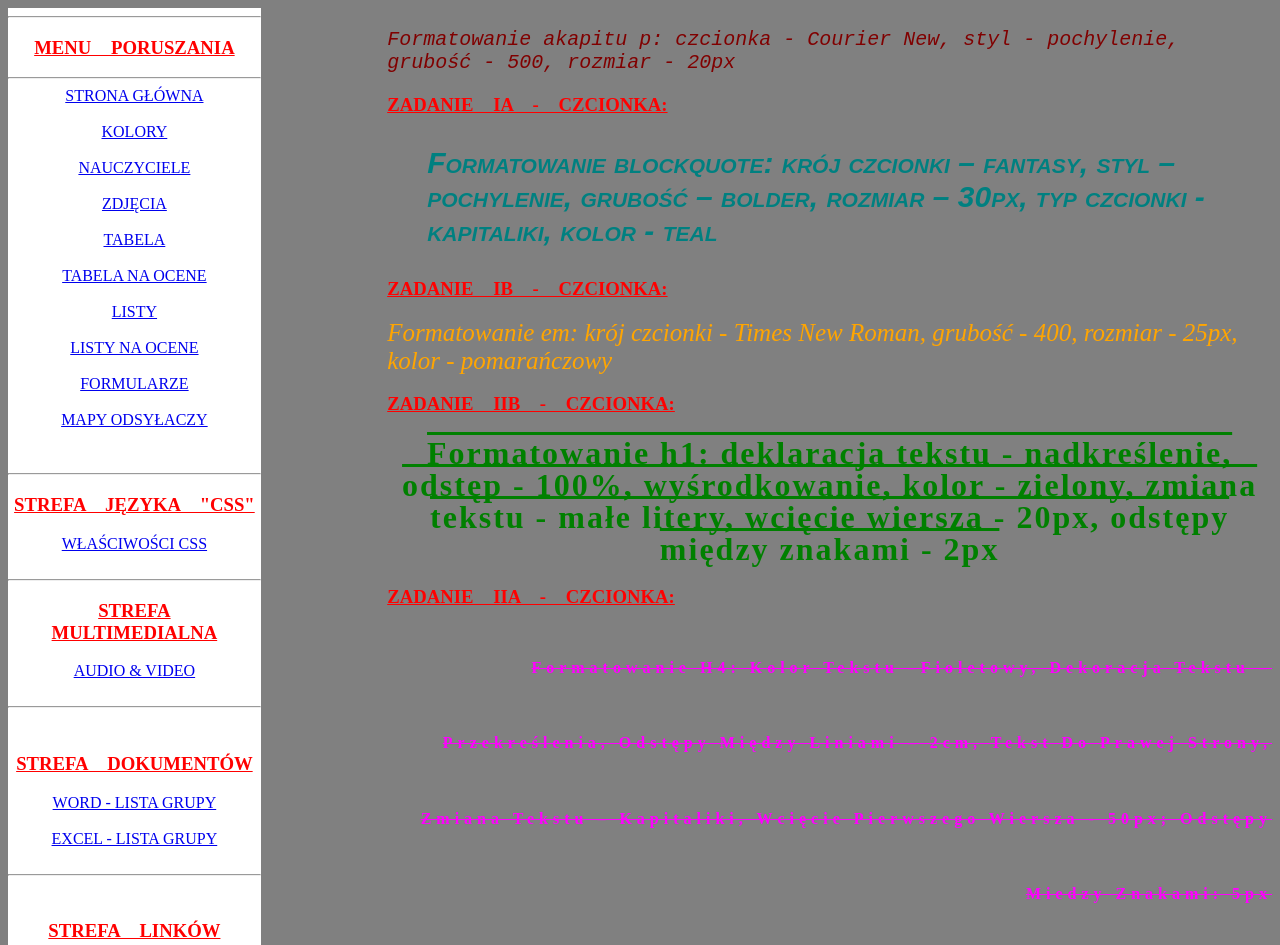
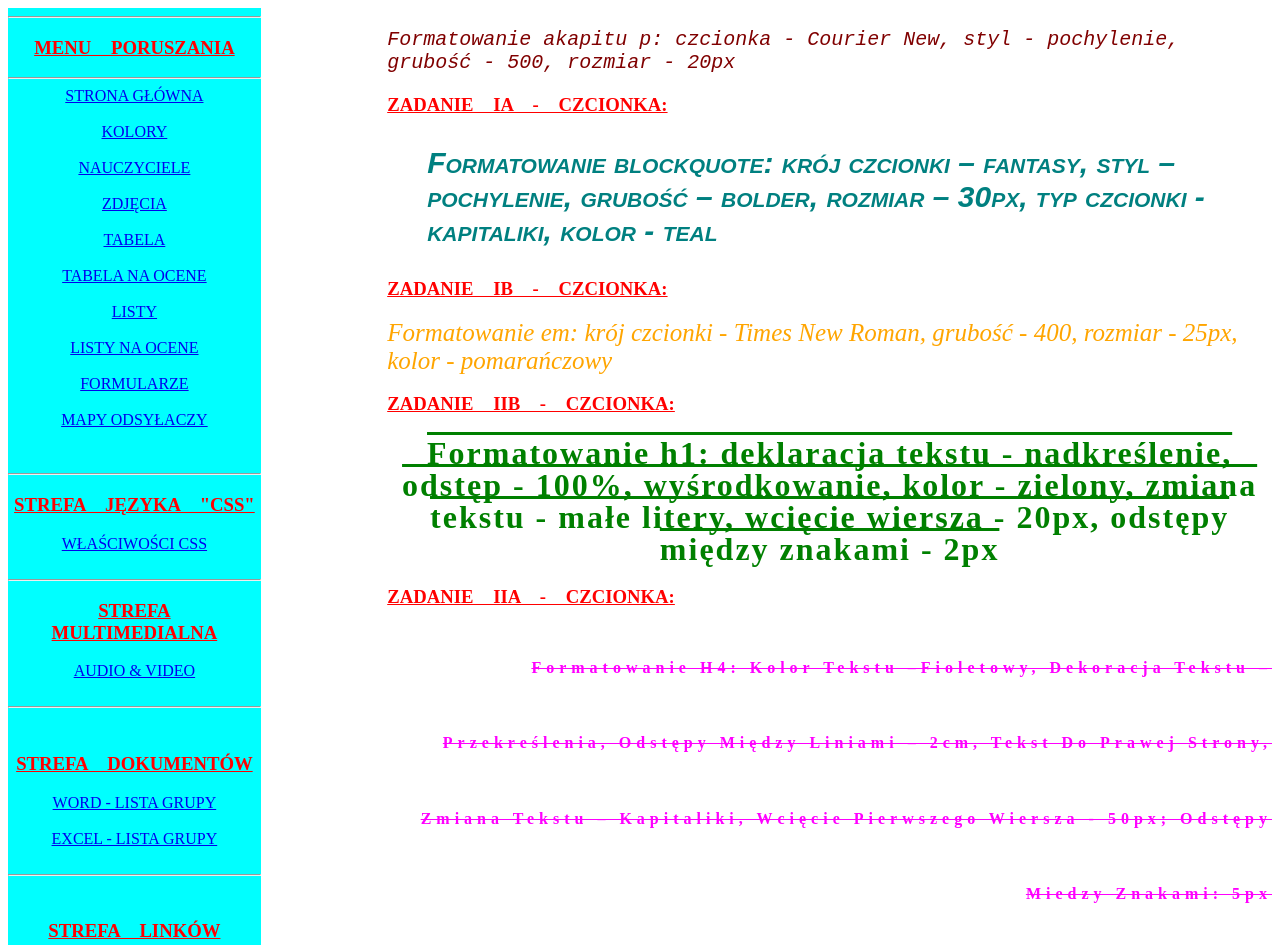
Before and after one commit to dmytriievY/dmytriiev, a plain HTML site: page wlasciwosci_css.html in a window 1280 px wide. Shown: the top 945 px of the page. Drawn offline with Linux system fonts and the light colour scheme; files whose address does not match are found by name.

Commit message:
Update wlasciwosci_css.html

```diff
--- a/wlasciwosci_css.html
+++ b/wlasciwosci_css.html
@@ -206,8 +206,8 @@
 		}
 </style>
 </head>
-<body bgcolor="gray">
-	<div style="float:left; background-color:white; width:20%; height:1100px; ">
+<body>
+	<div style="float:left; background-color:cyan; width:20%; height:1100px; ">
 		<hr />
 		<h3> <center> MENU PORUSZANIA </h3> </center>
 		<hr />
```
